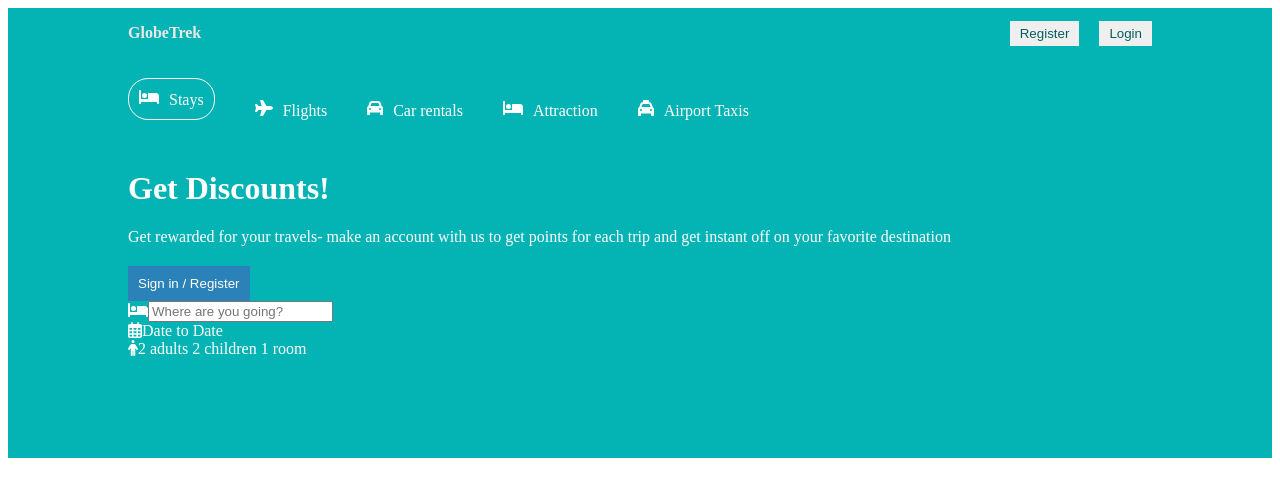
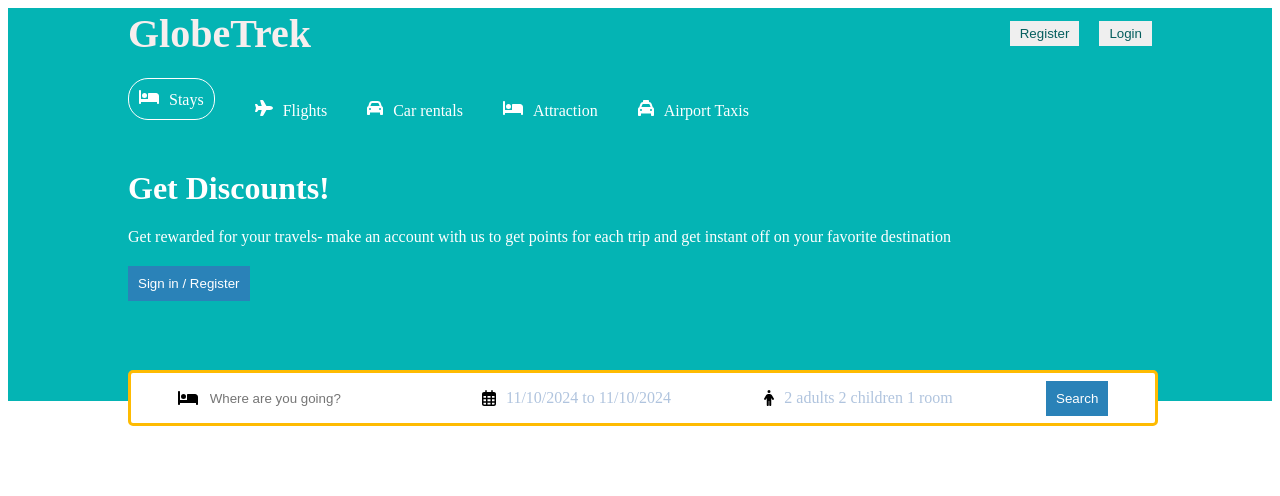
Before and after one commit to par2hibATU/Y4-GlobeTrek-PE-, a React (Create React App) app: page / in a window 1280 px wide. Shown: the top 496 px of the page. Built offline with nearby package versions, Linux system fonts and the light colour scheme.

Commit message:
calendar part sorted in the landing page

```diff
--- a/package.json
+++ b/package.json
@@ -11,7 +11,11 @@
     "@testing-library/jest-dom": "^5.17.0",
     "@testing-library/react": "^13.4.0",
     "@testing-library/user-event": "^13.5.0",
+    "date": "^2.0.5",
+    "date-fns": "^2.29.3",
+    "range": "^0.0.3",
     "react": "^18.3.1",
+    "react-date-range": "^1.4.0",
     "react-dom": "^18.3.1",
     "react-router-dom": "^6.28.0",
     "react-scripts": "5.0.1",
--- a/src/components/header/Header.jsx
+++ b/src/components/header/Header.jsx
@@ -1,10 +1,26 @@
-import React from "react";
+import React, { useState } from "react";
 import "./header.css";
 import { FontAwesomeIcon } from "@fortawesome/react-fontawesome";
 import { faBed, faCar, faPerson, faPlane, faTaxi } from "@fortawesome/free-solid-svg-icons";
 import { faCalendarDays } from "@fortawesome/free-regular-svg-icons";
+import { DateRange } from "react-date-range";
+import 'react-date-range/dist/styles.css'; // main style file
+import 'react-date-range/dist/theme/default.css'; // theme css file
+import { format } from "date-fns";
+
 
 export const Header = () => {
+  //to hide the calender at the opening
+  const [openDate, setOpenDate] = useState(false)
+
+  //to set the dates
+  const [date, setDate] = useState([
+    {
+      startDate: new Date(),
+      endDate: new Date(),
+      key: 'selection'
+    }
+  ]);
   return (
     <div className="header">
       <div className="headerContainer">
@@ -41,11 +57,22 @@
           </div>
           <div className="headerSearchItem">
             <FontAwesomeIcon icon={faCalendarDays} className="headerIcon"/>
-            <span className="headerSearchText">Date to Date</span>
+            <span onClick={()=>setOpenDate(!openDate)} className="headerSearchText">{`${format(date[0].startDate, "MM/dd/yyyy")} to ${format(date[0].endDate, "MM/dd/yyyy")}`}</span>
+
+            {openDate && <DateRange
+              editableDateInputs={true}
+              onChange={item => setDate([item.selection])}
+              moveRangeOnFirstSelection={false}
+              ranges={date}
+              className="date"
+            />}
           </div>
           <div className="headerSearchItem">
             <FontAwesomeIcon icon={faPerson} className="headerIcon"/>
             <span className="headerSearchText">2 adults 2 children 1 room</span>
+          </div>
+          <div className="headerSearchItem">
+            <button className="headerBtn">Search</button>
           </div>
         </div>
       </div>
--- a/src/components/header/header.css
+++ b/src/components/header/header.css
@@ -3,6 +3,7 @@
     color: white;
     display: flex;
     justify-content: center;
+    position: relative;
 }
 
 .headerContainer{
@@ -41,3 +42,43 @@
     padding: 10px;
     cursor: pointer;
 }
+
+.headerSearch{
+    height: 30px;
+    background-color: white;
+    border: 3px solid #febb02;
+    display: flex;
+    align-items: center;
+    justify-content: space-around;
+    padding: 10px 0px;
+    border-radius: 5px;
+    position: absolute;
+    bottom: -25px;
+    width: 100%;
+    max-width: 1024px;
+}
+
+.headerIcon{
+    color: black;
+}
+
+.headerSearchItem{
+    display: flex;
+    align-items: center;
+    gap: 10px;
+}
+
+.headerSearchInput{
+    border: none;
+    outline: none;
+}
+
+.headerSearchText{
+    color: lightsteelblue;
+    cursor: pointer;
+}
+
+.date{
+    position: absolute;
+    top: 52px;
+}
--- a/src/components/navbar/navbar.css
+++ b/src/components/navbar/navbar.css
@@ -16,6 +16,8 @@
 
 .logo{
     font-weight: bolder;
+    font-size: 2.5rem;
+    color: rgb(247, 238, 238);
 }
 
 .navButton{
```
Also changed, not shown: 1 other file (tests, documents, lock files or other folders).
